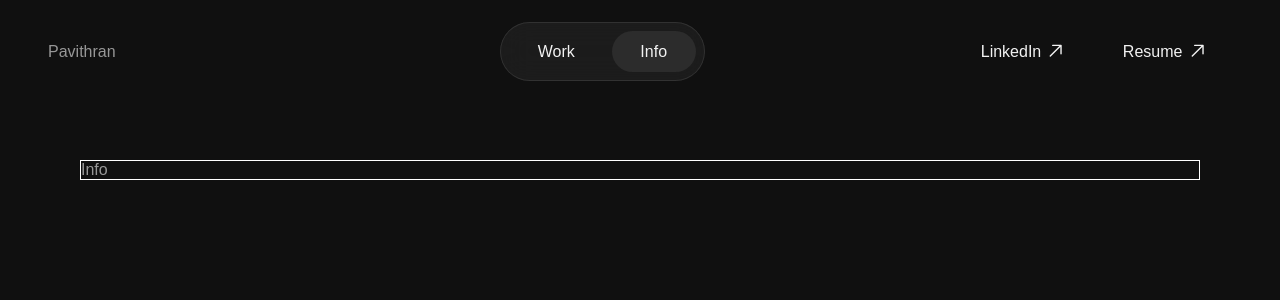
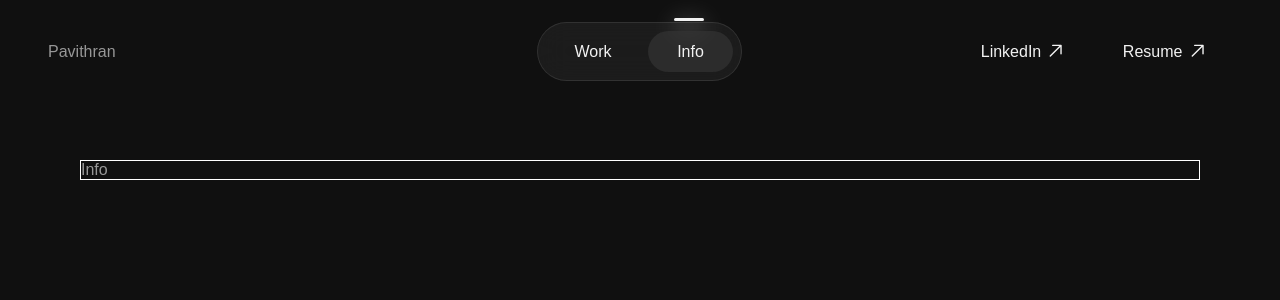
Before and after one commit to pavithran-paviii/portfolio_v2, a React (Vite) app: page /info in a window 1280 px wide. Shown: the top 300 px of the page. Built offline with nearby package versions, Linux system fonts and the light colour scheme.

Commit message:
Added focus light on navbar

```diff
--- a/src/components/navbar/index.jsx
+++ b/src/components/navbar/index.jsx
@@ -1,14 +1,26 @@
-import React from "react";
+import React, { useEffect, useRef } from "react";
 import classNames from "./navbar.module.scss";
 import { Link, useLocation } from "react-router-dom";
 import { GoArrowUpRight } from "react-icons/go";
 
 const Navbar = () => {
   const location = useLocation();
+  const focusLightRef = useRef(null);
+
+  useEffect(() => {
+    const currentNav = document.querySelector(`.${classNames.currentNav}`);
+    const focusLight = focusLightRef.current;
+    if (currentNav && focusLight) {
+      const { offsetLeft, offsetWidth } = currentNav;
+      focusLight.style.left = `${offsetLeft + offsetWidth / 2 - 17}px`;
+    }
+  }, [location]);
+
   return (
     <div className={classNames.navbar}>
       <div>Pavithran</div>
       <div className={classNames.navigations}>
+        <div className={classNames.focusLight} ref={focusLightRef}></div>
         <Link
           className={location?.pathname == "/" && classNames.currentNav}
           to="/"
--- a/src/components/navbar/navbar.module.scss
+++ b/src/components/navbar/navbar.module.scss
@@ -21,9 +21,23 @@
     gap: 0.5rem;
     background: #f2f2f20d;
     backdrop-filter: blur(15px);
+    position: relative;
+    margin-left: 4.6rem;
 
     & > .currentNav {
       background: rgba(52, 52, 52, 0.7);
+    }
+
+    & > .focusLight {
+      position: absolute;
+      top: -5px;
+      height: 3px;
+      width: 30px;
+      background-color: var(--main-font-color);
+      box-shadow: var(--main-font-color) 0 7px 25px 0;
+      transition: left 0.3s ease;
+      border-radius: 2px;
+      z-index: -1;
     }
   }
 
```
